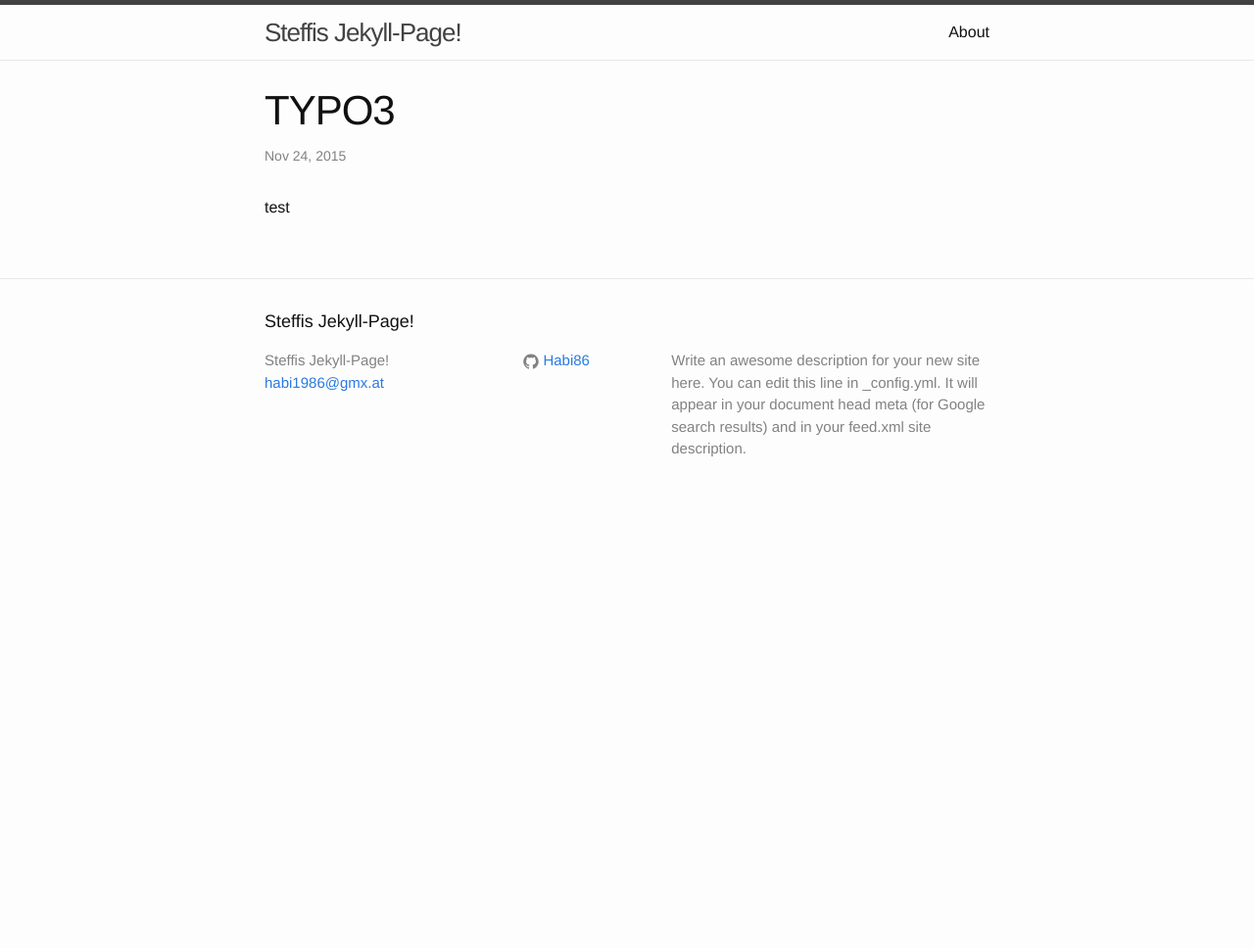
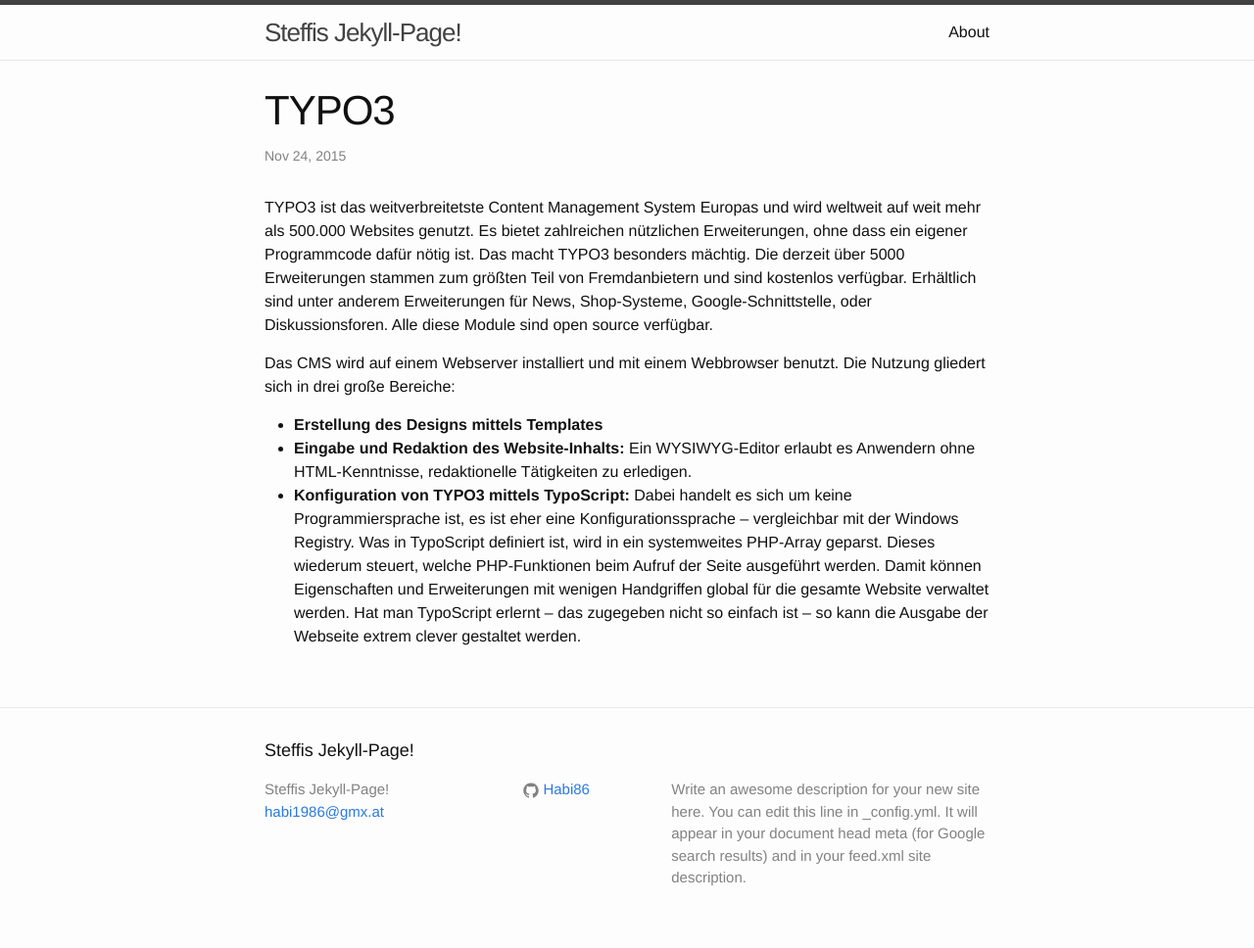
Before and after one commit to Habi86/Habi86.github.io, a Jekyll site: the page built from _posts/2016-01-22-typo3.markdown, in a window 1280 px wide. Shown: the whole page at 98% size. Built offline with Jekyll 4.4.1, drawn with Linux system fonts in a browser that asks for light colours; before the commit the page ends 900 px from its top, so only the background shows below that.

Commit message:
wieder utf wetten

```diff
--- a/_posts/2016-01-22-typo3.markdown
+++ b/_posts/2016-01-22-typo3.markdown
@@ -4,4 +4,12 @@ title:  "TYPO3"
 date:   2015-11-24 13:28:08 +0100
 categories: CMS
 ---
-test
+TYPO3 ist das weitverbreitetste Content Management System Europas und wird weltweit auf weit mehr als 500.000 Websites genutzt. Es bietet zahlreichen nützlichen Erweiterungen, ohne dass ein eigener Programmcode dafür nötig ist. Das macht TYPO3 besonders mächtig.
+Die derzeit über 5000 Erweiterungen stammen zum größten Teil von Fremdanbietern und sind kostenlos verfügbar. Erhältlich sind unter anderem Erweiterungen für News, Shop-Systeme, Google-Schnittstelle, oder Diskussionsforen. Alle diese Module sind open source verfügbar.
+
+Das CMS wird auf einem Webserver installiert und mit einem Webbrowser benutzt. Die Nutzung gliedert sich in drei große Bereiche:
+
+- **Erstellung des Designs mittels Templates**
+- **Eingabe und Redaktion des Website-Inhalts:** Ein WYSIWYG-Editor erlaubt es Anwendern ohne HTML-Kenntnisse, redaktionelle Tätigkeiten zu erledigen.
+- **Konfiguration von TYPO3 mittels TypoScript:** Dabei handelt es sich um keine Programmiersprache ist, es ist eher eine Konfigurationssprache – vergleichbar mit der Windows Registry. Was in TypoScript definiert ist, wird in ein systemweites PHP-Array geparst. Dieses wiederum steuert, welche PHP-Funktionen beim Aufruf der Seite ausgeführt werden. Damit können Eigenschaften und Erweiterungen mit wenigen Handgriffen global für die gesamte Website verwaltet werden.
+Hat man TypoScript erlernt – das zugegeben nicht so einfach ist – so kann die Ausgabe der Webseite extrem clever gestaltet werden.
```
